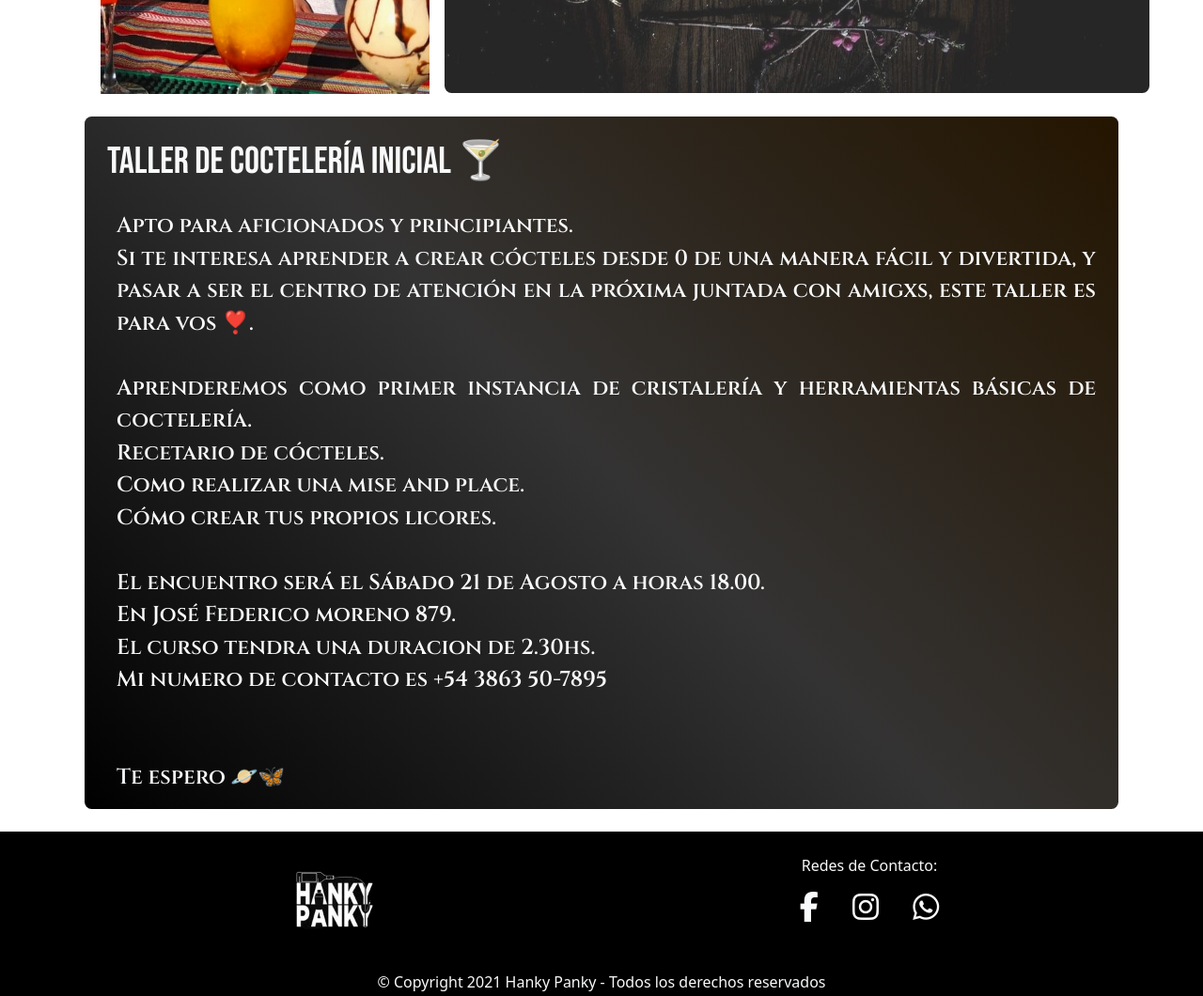
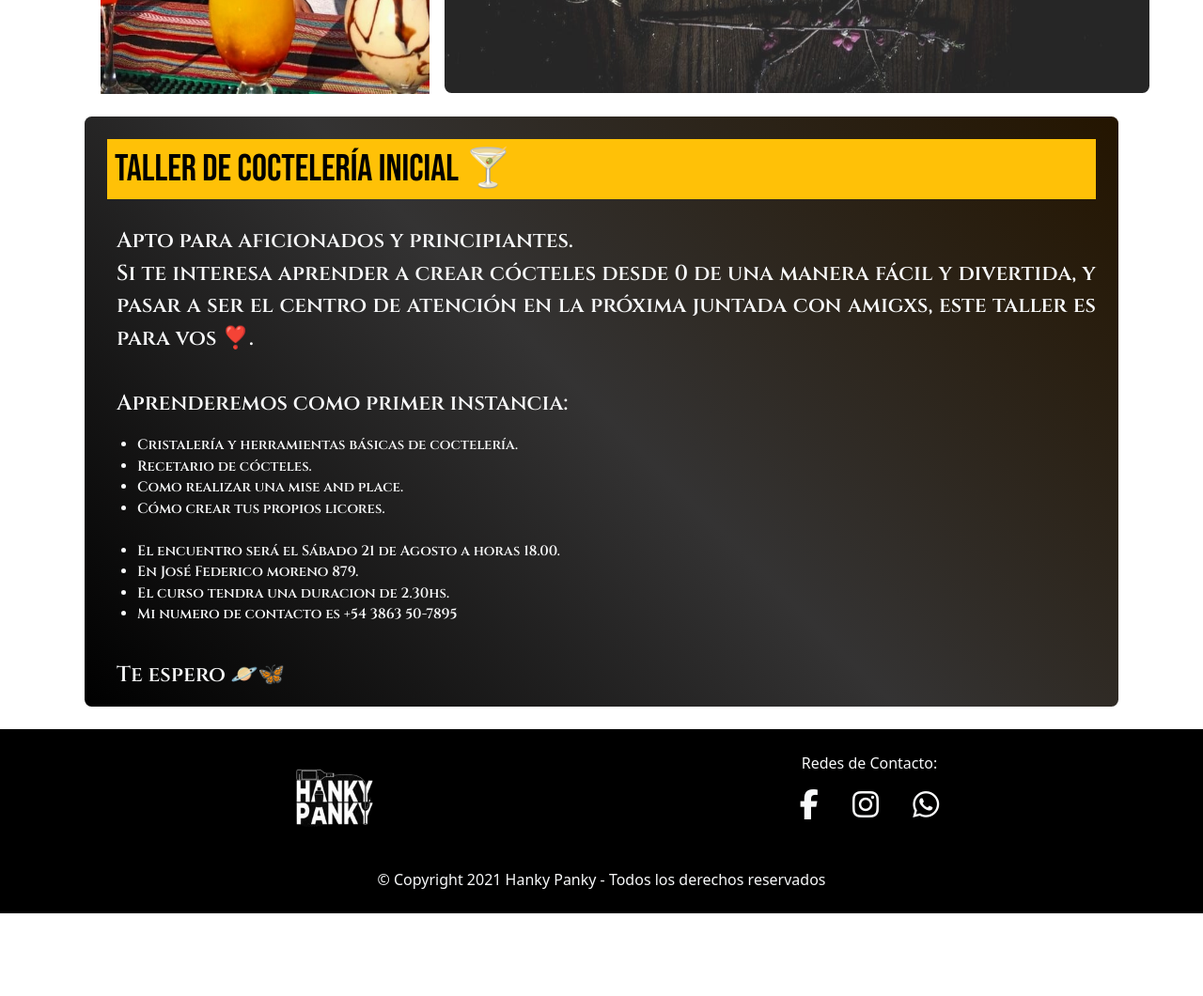
Before and after one commit to MChanoM/Hanky-Panky, a plain HTML site: page index.html in a window 1280 px wide. Shown: the part 1150-2210 px from the top of the page at 94% size. After the commit the page ends 2122 px from the top, so only its background shows below. Drawn offline with nearby package versions, Linux system fonts and the light colour scheme.

Commit message:
se agrego un fondo al titulo, una etiqueta ul a la info del curso y se agregaron y quitaron algunas img de productos

```diff
--- a/css/style.css
+++ b/css/style.css
@@ -38,6 +38,12 @@
     font-size: 8px;
     padding-top: 1px;
     padding-left: 10px;
+  }
+
+  .fontUl {
+    font-family: "Cinzel", serif;
+    text-align: justify;
+    font-size: 7px;
   }
 
   .background3 {
@@ -103,6 +109,12 @@
     padding-left: 10px;
   }
 
+  .fontUl {
+    font-family: "Cinzel", serif;
+    text-align: justify;
+    font-size: 10px;
+  }
+
   .background3 {
     background: rgb(0, 0, 0);
     background: linear-gradient(
@@ -164,6 +176,12 @@
     font-size: 20px;
     padding-top: 20px;
     padding-left: 10px;
+  }
+
+  .fontUl {
+    font-family: "Cinzel", serif;
+    text-align: justify;
+    font-size: 14px;
   }
 
   .background3 {
@@ -229,6 +247,12 @@
     padding-left: 10px;
   }
 
+  .fontUl {
+    font-family: "Cinzel", serif;
+    text-align: justify;
+    font-size: 15px;
+  }
+
   .background3 {
     background: rgb(0, 0, 0);
     background: linear-gradient(
--- a/index.html
+++ b/index.html
@@ -43,7 +43,8 @@
             </li>
             <li class="nav-item">
               <a class="nav-link"
-                href="https://api.whatsapp.com/send?phone=543863507895&text=Hola%20Soy%20Alexia%20Ayelen%20Chico%20Roldan" target="_blank">Contacto</a>
+                href="https://api.whatsapp.com/send?phone=543863507895&text=Hola%20Soy%20Alexia%20Ayelen%20Chico%20Roldan"
+                target="_blank">Contacto</a>
             </li>
           </ul>
         </div>
@@ -144,19 +145,40 @@
 
   <section class="mt-4">
     <div class="d-flex justify-content-center">
-      <div class="px-4 background3 text-light">
-        <h3 class="fontTitle pt-4">Taller de coctelería inicial 🍸</h3>
-        <p class="font">Apto para aficionados y principiantes.<br>
+      <div class="px-4 background3">
+        <h3 class="fontTitle mt-4 p-2 bg bg-warning text-dark">Taller de coctelería inicial 🍸</h3>
+        <p class="font text-light">Apto para aficionados y principiantes.<br>
           Si te interesa aprender a crear cócteles desde 0 de una manera fácil y divertida, y pasar a ser el centro de
           atención en la próxima juntada con amigxs, este taller es para vos ❣️.<br><br>
-          Aprenderemos como primer instancia de cristalería y herramientas básicas de coctelería.<br>
-          Recetario de cócteles.<br>
-          Como realizar una mise and place.<br>
-          Cómo crear tus propios licores.<br><br>
-          El encuentro será el Sábado 21 de Agosto a horas 18.00.<br>
-          En José Federico moreno 879.<br>
-          El curso tendra una duracion de 2.30hs.<br>
-          Mi numero de contacto es +54 3863 50-7895<br><br><br>
+          Aprenderemos como primer instancia:
+        </p>
+        <ul class="text-light fontUl">
+          <li>
+            Cristalería y herramientas básicas de coctelería.
+          </li>
+          <li>
+            Recetario de cócteles.
+          </li>
+          <li>
+            Como realizar una mise and place.
+          </li>
+          <li>
+            Cómo crear tus propios licores.<br><br>
+          </li>
+          <li>
+            El encuentro será el Sábado 21 de Agosto a horas 18.00.
+          </li>
+          <li>
+            En José Federico moreno 879.
+          </li>
+          <li>
+            El curso tendra una duracion de 2.30hs.
+          </li>
+          <li>
+            Mi numero de contacto es +54 3863 50-7895
+          </li>
+        </ul>
+        <p class="font text-light">
           Te espero 🪐🦋
         </p>
       </div>
```
Also changed, not shown: productos.html (+8 -4 lines), img/productos/producto14.jpeg (added), img/productos/producto15.jpeg (added), img/productos/producto16.jpeg (added), img/productos/producto17.jpeg (added), img/productos/producto18.jpeg (added), img/productos/producto19.jpeg (added), img/productos/producto20.jpeg (added).
